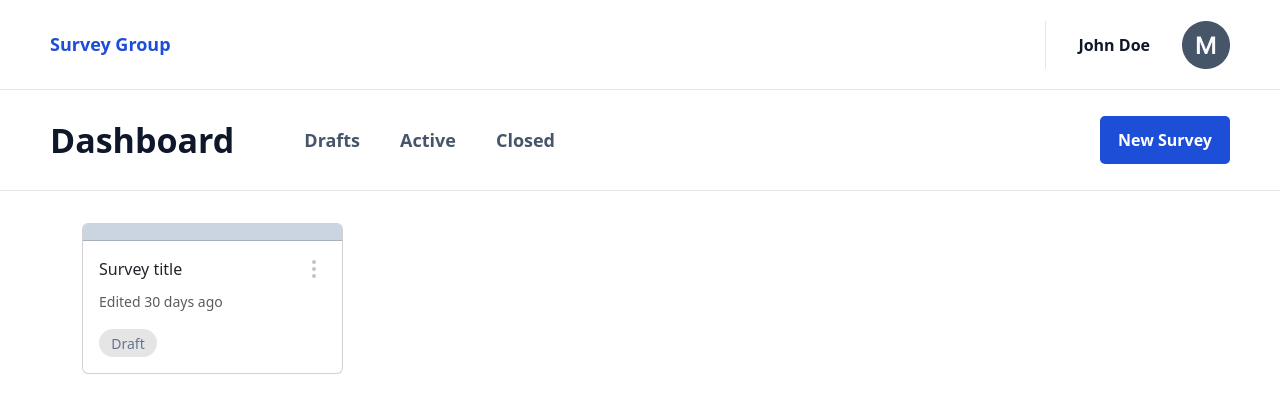
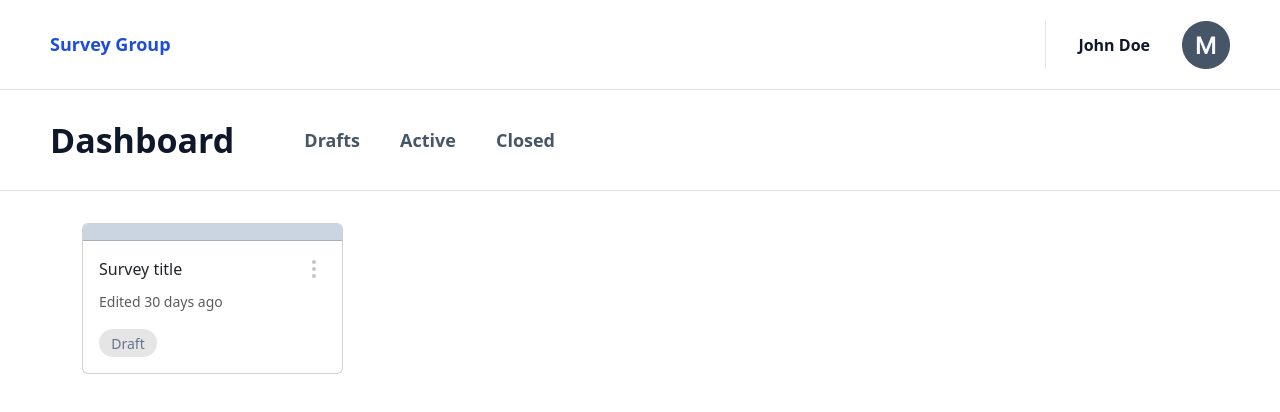
Before and after one commit to 17WebDev/Survey-Grupa-Test, a Next.js app: page /user in a window 1280 px wide. Shown: the top 412 px of the page. Built offline with nearby package versions, Linux system fonts and the light colour scheme.

Commit message:
user updates

```diff
--- a/components/nav/UserDashboard.tsx
+++ b/components/nav/UserDashboard.tsx
@@ -2,7 +2,7 @@ import Link from 'next/link';
 
 import styles from 'styles/Nav.module.scss';
 
-function DashboardNav() {
+function UserDashboard() {
   return (
     <section className={styles.userMenu}>
       <section className={styles.userNav}>
@@ -24,4 +24,4 @@ function DashboardNav() {
   );
 }
 
-export default DashboardNav;
+export default UserDashboard;
--- a/pages/user/index.tsx
+++ b/pages/user/index.tsx
@@ -2,7 +2,7 @@ import { Col, Container, Row } from 'react-bootstrap';
 
 import SurveyCard from 'components/cards/SurveyCard';
 import AdminLayout from 'components/layout/Admin';
-import DashboardNav from 'components/nav/Dashboard';
+import UserDashboard from 'components/nav/UserDashboard';
 import { Survey } from 'lib/types/Survey';
 
 export function AdminPage() {
@@ -14,7 +14,7 @@ export function AdminPage() {
 
   return (
     <AdminLayout title="Dashboard">
-      <DashboardNav />
+      <UserDashboard />
 
       <Container>
         <Row>
```
